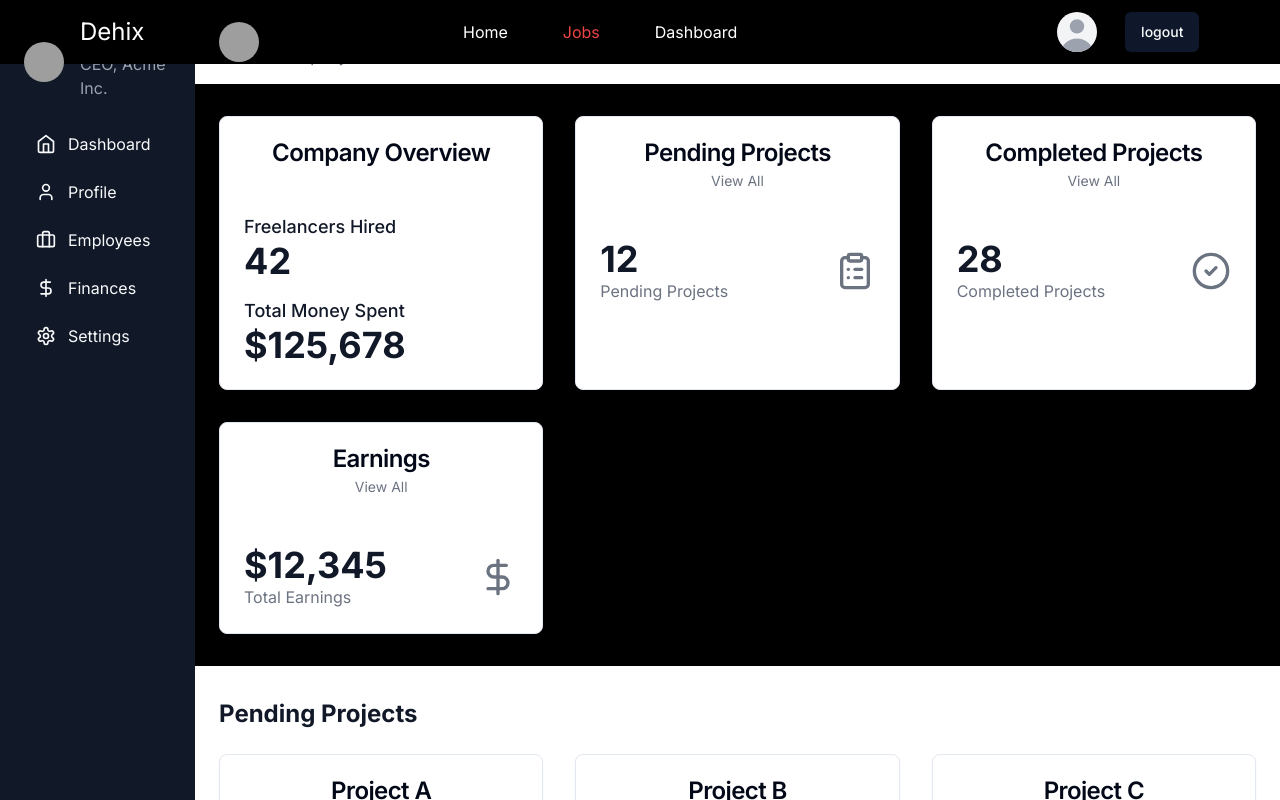
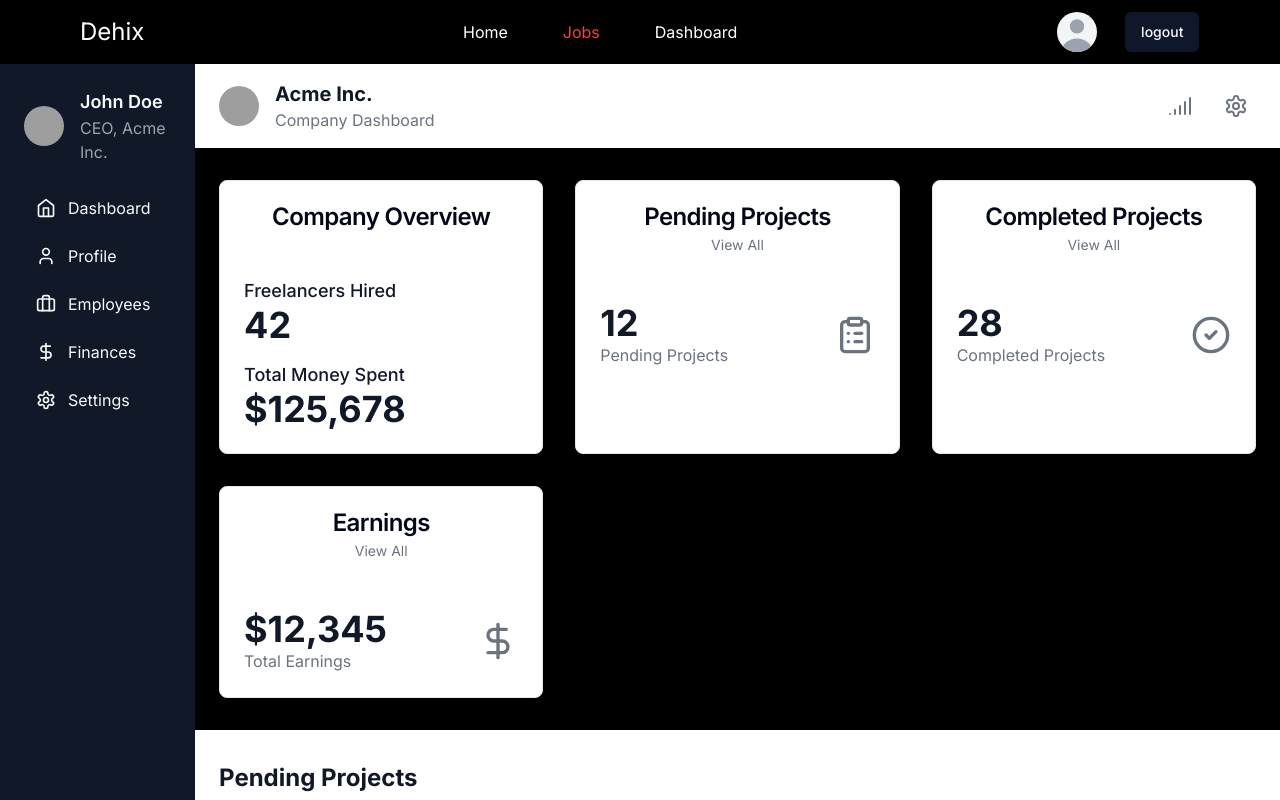
Before and after one commit to Aayushchauhan05/WorkNest, a Next.js app in the folder clientside/: page /companydashboard in a window 1280 px wide. Shown: the top 800 px of the page. Built offline with nearby package versions, Linux system fonts and the light colour scheme; grey boxes are pictures that could not be loaded.

Commit message:
normal changes like adding margin top in layout and nav component is removed from page.js

```diff
--- a/clientside/src/app/layout.js
+++ b/clientside/src/app/layout.js
@@ -13,8 +13,12 @@ export default function RootLayout({ children }) {
   return (
     <html lang="en">
       <body className={inter.className}>
-      <Navbar/>
-      {children}
+        <Navbar />
+
+        <div className="pt-16">
+          {children}
+        </div>
+
       </body>
     </html>
   );
--- a/clientside/src/app/page.js
+++ b/clientside/src/app/page.js
@@ -6,7 +6,7 @@ import Herodiv from "../Pagecomponents/Herodiv";
 export default function Home() {
   return (
     <>
-    <Navbar/>
+
 <Herodiv/>
 
     </>
```
Also changed, not shown: clientside/public/user.svg (added).
